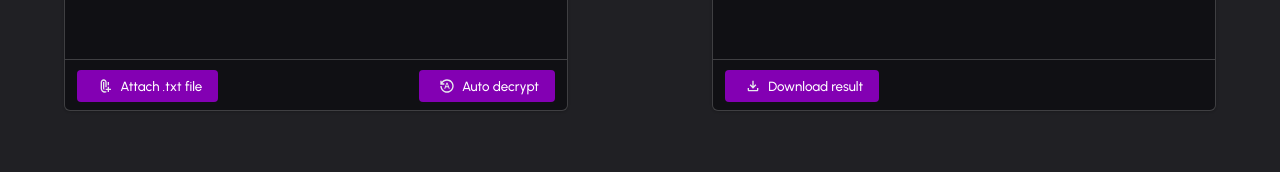
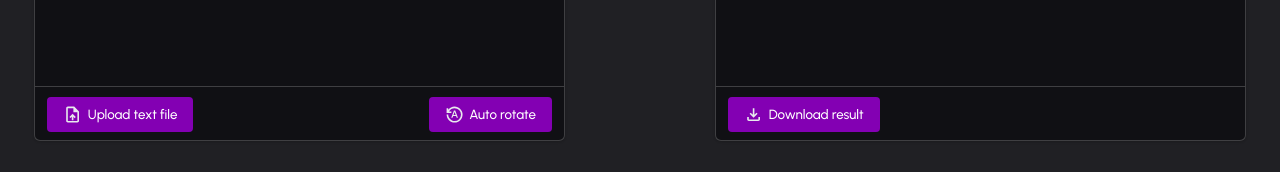
Before and after one commit to theodoremoreland/WebCaesar, a React (Vite) app in the folder application/ui/: page / in a window 1280 px wide. Shown: the part 625-797 px from the top of the page. Built offline with nearby package versions, Linux system fonts and the light colour scheme; no server answers.

Commit message:
implemented upload file button + updated styling

```diff
--- a/application/ui/src/App.css
+++ b/application/ui/src/App.css
@@ -6,7 +6,7 @@ main {
 	width: 100%;
 	height: 100%;
 	font: 16px sans-serif;
-	padding: 64px;
+	padding: 34px;
 	border-radius: 10px;
 }
 
@@ -93,11 +93,12 @@ main {
 		padding: 0.625rem 0.75rem 0.5rem 0.75rem;
 
 		button {
+			position: relative;
 			display: flex;
 			flex-direction: row;
 			justify-content: center;
 			align-items: center;
-			gap: 0.2rem;
+			gap: 0.35rem;
 			font-family: custom-medium;
 			padding: 0.5rem 1rem;
 			border: none;
@@ -114,8 +115,20 @@ main {
 				filter: brightness(0.9);
 			}
 
+			.hidden {
+				cursor: pointer;
+				z-index: 2;
+				position: absolute;
+				top: 0;
+				left: 0;
+				width: 100%;
+				height: 100%;
+				opacity: 0;
+			}
+
 			.icon {
-				height: 1rem;
+				width: 1.2rem;
+				height: 1.2rem;
 			}
 		}
 	}
--- a/application/ui/src/App.tsx
+++ b/application/ui/src/App.tsx
@@ -15,7 +15,7 @@ import getDadJoke from "./http/getDadJoke";
 import decrypt from "./http/decrypt";
 
 // Images
-import AttachAddIcon from "./assets/images/attach_file_add.svg?react";
+import UploadIcon from "./assets/images/upload_file.svg?react";
 import DownloadIcon from "./assets/images/download.svg?react";
 import RotateAutoIcon from "./assets/images/rotate_auto.svg?react";
 
@@ -69,7 +69,9 @@ const App = (): ReactElement => {
 		);
 	};
 
-	const handleChange = (e: ChangeEvent<HTMLTextAreaElement>): void => {
+	const handleChangeOriginalText = (
+		e: ChangeEvent<HTMLTextAreaElement>
+	): void => {
 		e.preventDefault();
 		const _originalText: string = e.currentTarget.value;
 
@@ -110,6 +112,28 @@ const App = (): ReactElement => {
 		}
 	};
 
+	const handleFileUpload = (e: ChangeEvent<HTMLInputElement>) => {
+		const file: File | undefined = e.target.files?.[0];
+
+		if (file) {
+			const reader: FileReader = new FileReader();
+
+			reader.onload = (e) => {
+				const text = e.target?.result as string;
+
+				setOriginalText(text);
+				setRotatedText(
+					rotateString(
+						text ?? "",
+						rot,
+						supportedLanguages[selectedLanguage].alphabet
+					)
+				);
+			};
+			reader.readAsText(file);
+		}
+	};
+
 	useEffect(() => {
 		if (jokeData) {
 			setOriginalText(jokeData.encrypted_dad_joke);
@@ -133,7 +157,7 @@ const App = (): ReactElement => {
 					<textarea
 						id="original-text"
 						name="original-text"
-						onChange={handleChange}
+						onChange={handleChangeOriginalText}
 						value={originalText}
 						spellCheck="false"
 						disabled={isDecryptLoading}
@@ -146,17 +170,25 @@ const App = (): ReactElement => {
 							title="Upload text file."
 							disabled={isDecryptLoading}
 						>
-							<AttachAddIcon className="icon" />
-							Attach .txt file
+							<UploadIcon className="icon" />
+							<span>Upload text file</span>
+							<input
+								className="hidden"
+								title="Upload text file."
+								type="file"
+								accept=".txt"
+								onChange={handleFileUpload}
+							/>
 						</button>
 						<button
 							id="decrypt"
 							type="button"
-							title="Attempt to auto decrypt text."
+							title="Attempt to automatically decrypt text."
 							onClick={handleDecrypt}
 							disabled={isDecryptLoading}
 						>
-							<RotateAutoIcon className="icon" /> Auto decrypt
+							<RotateAutoIcon className="icon" />
+							<span>Auto rotate</span>
 						</button>
 					</div>
 				</div>
@@ -214,8 +246,8 @@ const App = (): ReactElement => {
 								type="button"
 								title="Download rotated text."
 							>
-								<DownloadIcon className="icon" /> Download
-								result
+								<DownloadIcon className="icon" />{" "}
+								<span>Download result</span>
 							</button>
 						</a>
 					</div>
```
Also changed, not shown: application/ui/src/assets/images/attach_file_add.svg (deleted), application/ui/src/assets/images/upload_file.svg (added).
